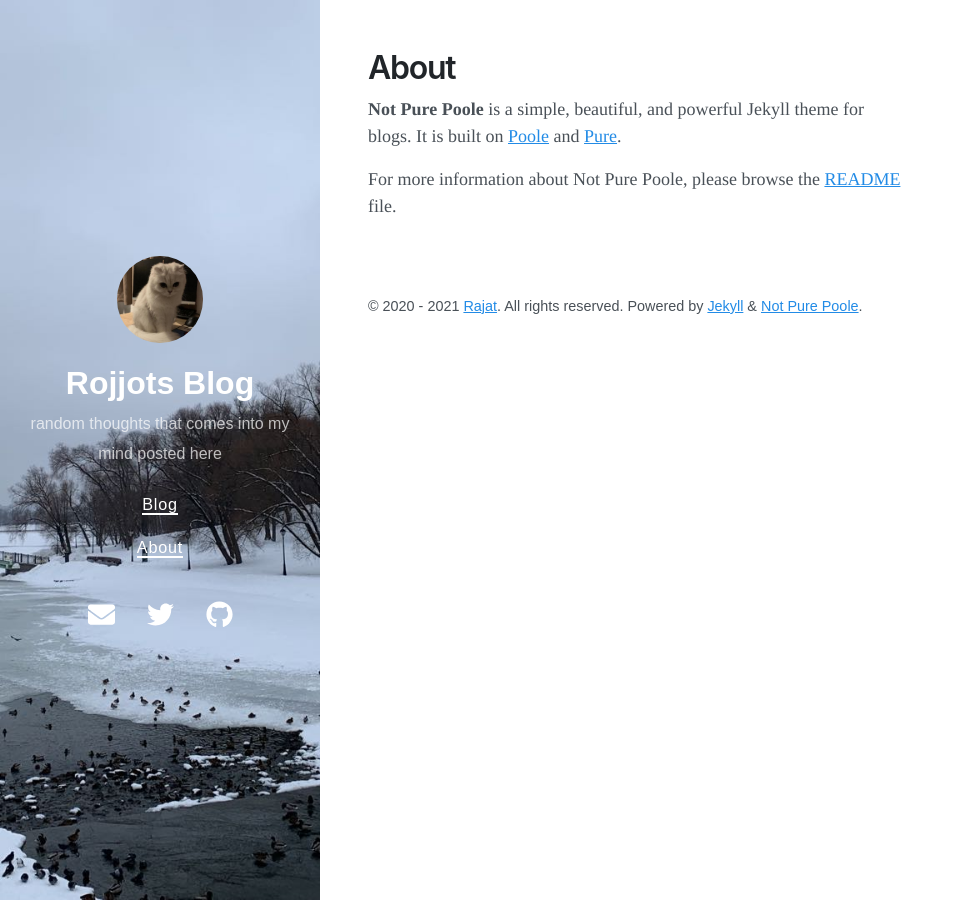
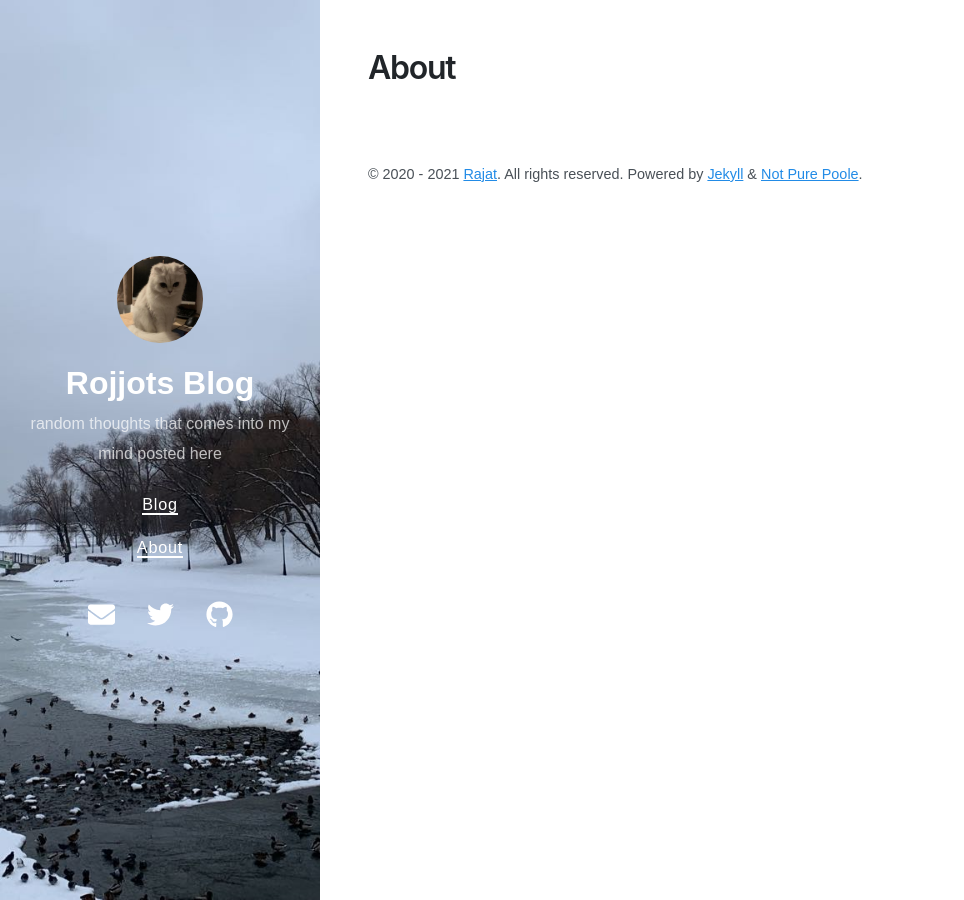
Before and after one commit to RAJATRG/hello_world, a Jekyll site: the page built from about.md, in a window 1280 px wide. Shown: the whole page, without its empty margins (0-964 px from the left). Built offline with Jekyll 4.4.1, drawn with Linux system fonts in a browser that asks for light colours; nearby versions of some CDN libraries.

Commit message:
refactor

```diff
--- a/_includes/head.html
+++ b/_includes/head.html
@@ -1,5 +1,8 @@
 <head>
   <meta charset="UTF-8">
+  <link rel="apple-touch-icon" sizes="180x180" href="{{ "/assets/img/icon-16.png" | prepend: site.baseurl }}">
+  <link rel="icon" type="image/png" sizes="32x32" href="{{ "/assets/img/icon-16.png" | prepend: site.baseurl }}">
+  <link rel="icon" type="image/png" sizes="16x16" href="{{ "/assets/img/icon-16.png" | prepend: site.baseurl }}">
   <meta name="viewport" content="width=device-width, initial-scale=1.0">
   <link rel="stylesheet" href="https://unpkg.com/purecss@2.0.3/build/pure-min.css" integrity="sha384-cg6SkqEOCV1NbJoCu11+bm0NvBRc8IYLRGXkmNrqUBfTjmMYwNKPWBTIKyw9mHNJ" crossorigin="anonymous">
   <link rel="stylesheet" href="https://unpkg.com/purecss@2.0.3/build/grids-responsive-min.css">
--- a/about.md
+++ b/about.md
@@ -2,7 +2,3 @@
 layout: page
 title: About
 ---
-
-**Not Pure Poole** is a simple, beautiful, and powerful Jekyll theme for blogs. It is built on [Poole](https://github.com/poole/poole) and [Pure](https://purecss.io/).
-
-For more information about Not Pure Poole, please browse the [README](https://github.com/vszhub/not-pure-poole) file.
```
Also changed, not shown: assets/icon-16.png (added), assets/img/favicon.ico (added), assets/img/icon-16.png (added).
